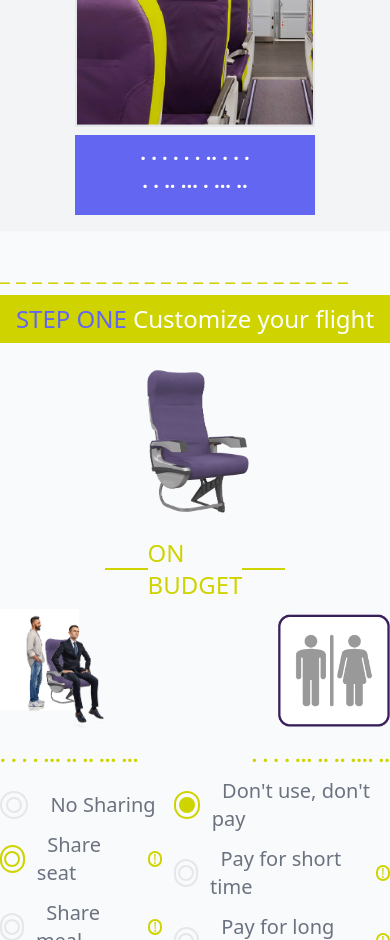
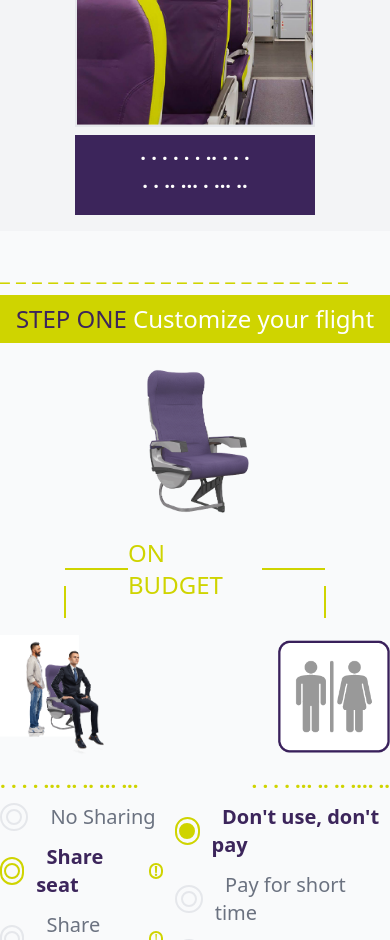
Before and after one commit to azizkhoso/flyadeal, a React (Create React App) app: page / in a window 390 px wide. Shown: the part 1060-2000 px from the top of the page. Built offline with nearby package versions, Linux system fonts and the light colour scheme.

Commit message:
Changed color and updated some changes

```diff
--- a/src/components/CardsContainer.jsx
+++ b/src/components/CardsContainer.jsx
@@ -8,7 +8,7 @@ export default function CardsContainer() {
   return (
     <div className="flex flex-col items-center w-full py-4 bg-gray-100">
       <div className="flex flex-col w-full md:w-10/12 xl:w-6/12">
-        <h1 className="text-xl font-bold text-center text-indigo-500 uppercase">
+        <h1 className="text-xl font-bold text-center text-customViolet uppercase">
           SELECT
         </h1>
         <h1 className="text-3xl text-center uppercase text-primary">
@@ -20,7 +20,7 @@ export default function CardsContainer() {
               <div className="flex flex-col gap-2 w-60">
                 <div className="w-full bg-no-repeat bg-cover border-2 rounded-t-3xl h-60" style={{ backgroundImage: `url(${img})` }}>
                 </div>
-                <div className={`w-full h-20 px-2 text-xl font-extrabold text-center border-4 border-indigo-500 ${index === 2 && 'bg-indigo-500 text-white'}`}>
+                <div className={`w-full h-20 px-2 text-xl font-extrabold text-center border-4 border-customViolet ${index === 2 && 'bg-customViolet text-white'}`}>
                   . . . . . . ..  . . . <br />
                   . . .. ... . ... ..
                 </div>
--- a/src/components/SelectedComponent.jsx
+++ b/src/components/SelectedComponent.jsx
@@ -14,7 +14,7 @@ export default function SelectedComponent() {
   if (isThankYou) return (
     <div className="flex flex-col items-center w-full my-6">
       <div className="flex flex-col items-center w-full gap-2 md:w-10/12 xl:w-6/12">
-        <h1 className="py-4 text-3xl font-bold text-center text-indigo-600 uppercase">
+        <h1 className="py-4 text-3xl font-bold text-center uppercase text-customViolet">
           THANK YOU
         </h1>
       </div>
@@ -33,21 +33,21 @@ export default function SelectedComponent() {
             _ _ _ _ _ _ _ _ _ _ _ _ _ _ _ _ _ _ _ _ _ _
           </h1>
           <h1 className="px-4 py-2 text-2xl bg-primary">
-            <span className="text-indigo-500 uppercase">Step One&nbsp;</span>
+            <span className="uppercase text-customViolet">Step One&nbsp;</span>
             <span className="text-white">Customize your flight</span>
           </h1>
         </div>
         <img src={chair} alt="chair" className="w-40" />
-        <div className="flex items-center justify-between w-3/4 px-14 md:w-2/3">
-          <hr className="w-20 border border-primary" />
+        <div className="flex items-center justify-between w-3/4 px-4 md:w-2/3">
+          <hr className="w-3/12 border border-primary" />
           <h1 className="text-2xl uppercase text-primary">On budget</h1>
-          <hr className="w-20 border border-primary" />
+          <hr className="w-3/12 border border-primary" />
         </div>
-        {/* <div className="flex items-center justify-between w-3/4 md:w-2/3">
+        <div className="flex items-center justify-between w-3/4 -mt-2 md:w-2/3">
           <hr className="w-8 transform rotate-90 border border-primary" />
           <hr className="w-8 transform rotate-90 border border-primary" />
-        </div> */}
-        <div className="flex items-center justify-between w-full gap-3 sm:w-3/4 md:w-3/4">
+        </div>
+        <div className="flex items-center justify-between w-full gap-3 mt-6 sm:w-3/4 md:w-3/4">
           <img src={seatingInChair} alt="seating in chair" className="w-28" />
           <img src={ladyAndGents} alt="lady and gents" className="w-28" />
         </div>
@@ -62,14 +62,14 @@ export default function SelectedComponent() {
               &nbsp;
               No Sharing
             </span>
-            <span className="flex items-center gap-3 text-xl text-gray-500">
+            <span className="flex items-center gap-3 text-xl font-semibold text-customViolet">
               <CustomRadio checked={true} />
               &nbsp;
               Share seat&nbsp;
-              <sapn onClick={(e) => handleShowTip(e)} className="flex items-center justify-center w-4 h-4 text-sm border-2 rounded-full text-primary border-primary">!</sapn>
+              <sapn onClick={(e) => handleShowTip(e)} className="flex items-center justify-center w-4 h-4 text-sm border-2 rounded-full cursor-pointer text-primary border-primary">!</sapn>
               {
                 isShowTip && (
-                  <span className="absolute px-5 py-3 text-xs bg-gray-200 rounded-lg cursor-pointer w-44" style={{ left: xy.x + 20 }}>
+                  <span className="absolute px-5 py-3 text-xs bg-gray-200 rounded-lg w-44" style={{ left: xy.x + 20 }}>
                     Take turns sitting. Choose number of people to share your seat with (1 or 2). If you select 2, the greater the discount applied.
                   </span>
                 )
@@ -83,7 +83,7 @@ export default function SelectedComponent() {
             </span>
           </div>
           <div className="flex flex-col gap-3">
-            <span className="flex items-center gap-3 text-xl text-gray-500">
+            <span className="flex items-center gap-3 text-xl font-semibold text-customViolet">
               <CustomFilledRadio checked={true} />
               &nbsp;
               Don&apos;t use, don&apos;t pay
@@ -91,19 +91,17 @@ export default function SelectedComponent() {
             <span className="flex items-center gap-3 text-xl text-gray-500">
               <CustomFilledRadio />
               &nbsp;
-              Pay for short time&nbsp;
-              <sapn className="flex items-center justify-center w-4 h-4 text-sm border-2 rounded-full text-primary border-primary">!</sapn>
+              Pay for short time
             </span>
             <span className="flex items-center gap-3 text-xl text-gray-500">
               <CustomFilledRadio />
               &nbsp;
-              Pay for long time&nbsp;
-              <sapn className="flex items-center justify-center w-4 h-4 text-sm border-2 rounded-full text-primary border-primary">!</sapn>
+              Pay for long time
             </span>
           </div>
         </div>
         <div className="flex items-center justify-center w-full gap-3 sm:w-3/4 md:w-3/4">
-          <button onClick={() => setThankYou(true)} className="px-4 py-2 mt-6 font-semibold text-white uppercase bg-indigo-600 rounded-lg">Continue</button>
+          <button onClick={() => setThankYou(true)} className="px-4 py-2 mt-6 font-semibold text-white uppercase rounded-lg bg-customViolet">Continue</button>
         </div>
       </div>
     </div>
--- a/src/components/TopComponent.jsx
+++ b/src/components/TopComponent.jsx
@@ -13,7 +13,7 @@ export default function TopComponent() {
       <img src={logo} alt="logo" className="relative w-24 top-4 right-5" style={{ left: 'calc(100vw - 106px)' }} />
       <div className="w-full mx-auto md:w-11/12 xl:8/12" style={{ marginTop: '5%' }}>
         <img src={bannerArrow} alt="arrow" className="" style={{ width: '7%', minWidth: '30px' }} />
-        <div className="flex flex-col w-7/12 gap-2 mt-3 md:gap-4">
+        <div className="flex flex-col w-7/12 gap-2 mt-3 md:gap-4 h-3/4">
           <div className="flex items-center text-lg font-extrabold leading-none text-white md:text-4xl lg:text-5xl" style={{ height: '10px', lineHeight: '0.6' }}>
             . . . . . . . ... .. . . <br />
             . .. . . . . . ... . . . . <br />
@@ -22,7 +22,7 @@ export default function TopComponent() {
             Starting Janury 1st 2019, we have found <br />
             cheaper ways for you to fly. *
           </span>
-          <span className="hidden mt-24 text-lg font-bold text-white lg:block">
+          <span className="hidden text-lg font-bold text-white justify-self-end lg:block">
             ....... ..... ....... .............................. ..... ............. <br />
             ............. ..... ...... ..... ............................. ........ <br />
           </span>
--- a/tailwind.config.js
+++ b/tailwind.config.js
@@ -5,6 +5,7 @@ module.exports = {
     extend: {
       colors: {
         'primary': '#cfd400',
+        'customViolet': '#3c255b',
       }
     },
   },
```
